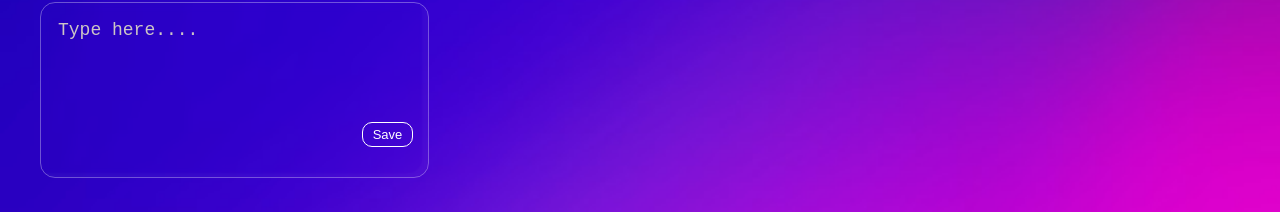
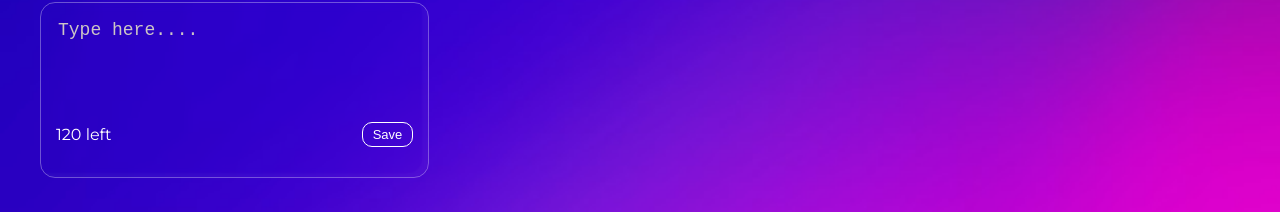
Before and after one commit to apurbar06/React_things, a React (Create React App) app in the folder note-app/: page / in a window 1280 px wide. Shown: the part 96-308 px from the top of the page. Built offline with nearby package versions, Linux system fonts and the light colour scheme.

Commit message:
Adding the character counter

```diff
--- a/note-app/src/Components/NoteComponents/CreateNote.js
+++ b/note-app/src/Components/NoteComponents/CreateNote.js
@@ -1,6 +1,10 @@
 import { React } from "react";
 
 function CreateNote({ textHandler, saveHandler, inputText }) {
+  //character limit
+  const charLimit = 120;
+  const charLeft = charLimit - inputText.length;
+
   return (
     <div className="note" style={{ background: "rgba(255, 255, 255, 0)" }}>
       <textarea
@@ -11,8 +15,8 @@ function CreateNote({ textHandler, saveHandler, inputText }) {
         onChange={textHandler}
         maxLength="120"
       ></textarea>
-      <div className="note__footer" style={{ justifyContent: "flex-end" }}>
-        {/* <span className="label"> left</span> */}
+      <div className="note__footer">
+        <span className="label">{charLeft} left</span>
         <button className="note__save" onClick={saveHandler}>
           Save
         </button>
```
